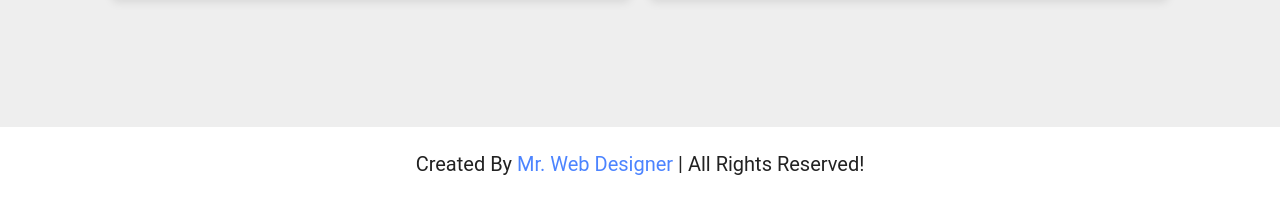
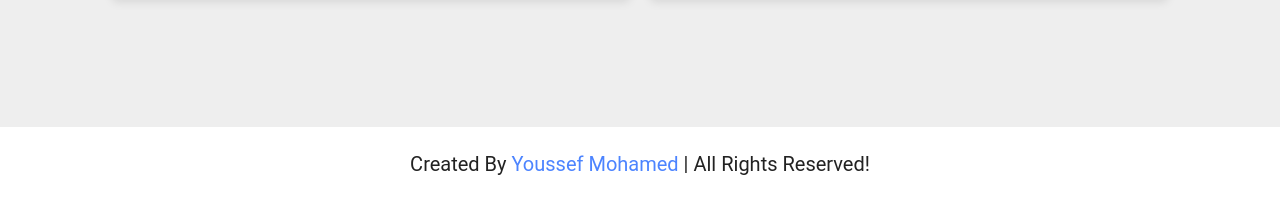
Before and after one commit to YoussefMohamed256374/personal-portfolio, a plain HTML site: page index.html in a window 1280 px wide. Shown: the part 6352-6553 px from the top of the page. Drawn offline with nearby package versions, Linux system fonts and the light colour scheme.

Commit message:
Update index.html

```diff
--- a/index.html
+++ b/index.html
@@ -405,7 +405,7 @@
 
 <!-- footer section  -->
 
-<div class="footer">created by <span> mr. web designer </span> | all rights reserved!</div>
+<div class="footer">created by <span> Youssef Mohamed</span> | all rights reserved!</div>
 
 
 
```
